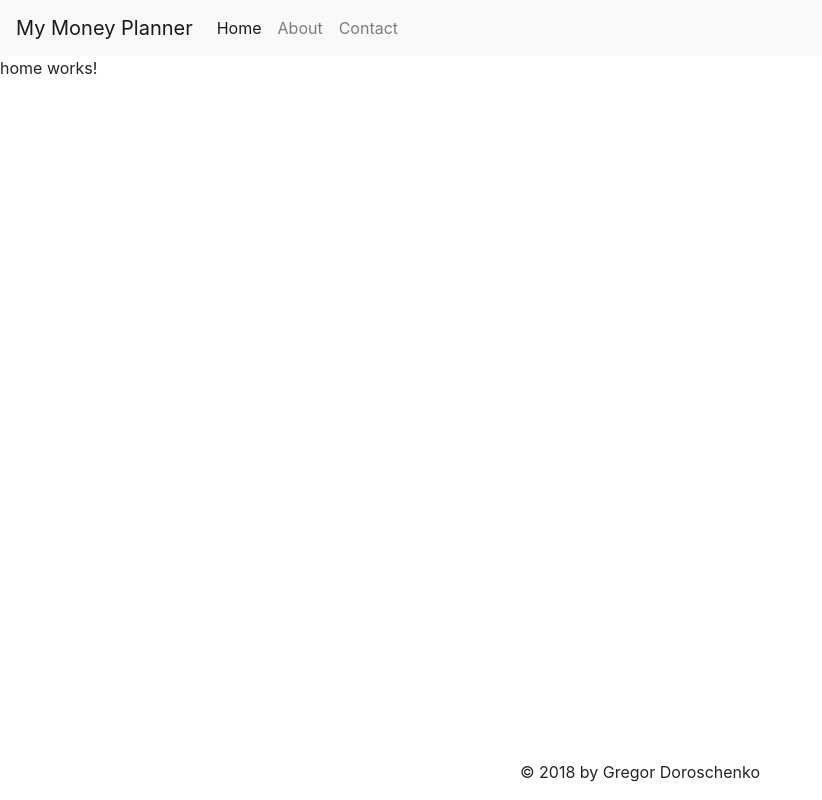
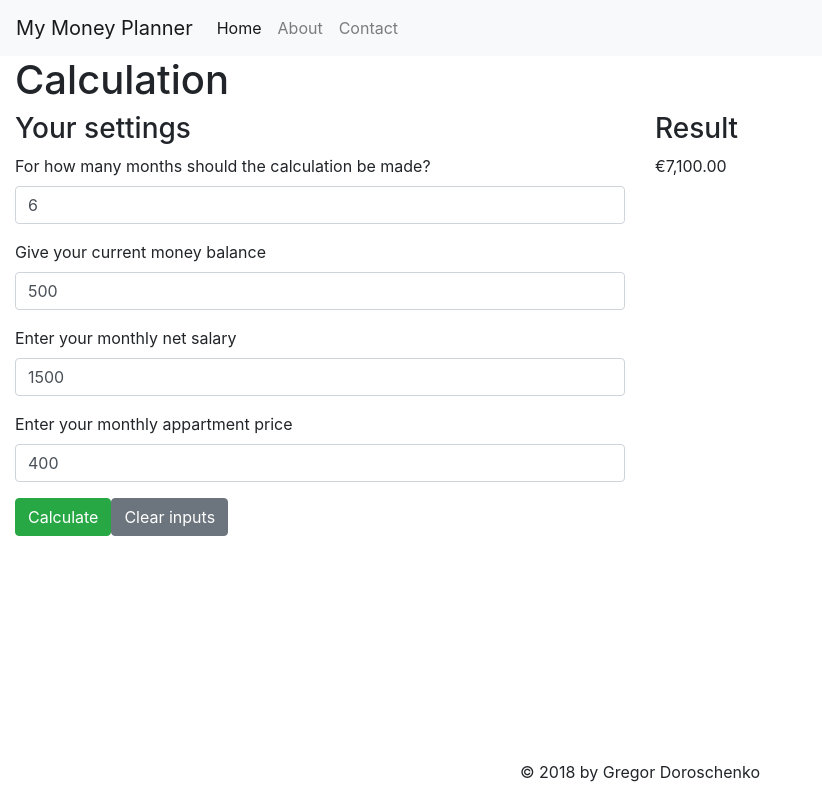
Before and after one commit to bublikxd/my-money-planner, an Angular app: page /home in a window 1280 px wide. Shown: the whole page, without its empty margins (0-822 px from the left). Built offline with nearby package versions, Linux system fonts and the light colour scheme.

Commit message:
create simple form and calculation

```diff
--- a/src/app/home/home.component.html
+++ b/src/app/home/home.component.html
@@ -1,3 +1,58 @@
-<p>
-  home works!
-</p>
+<div class="container-fluid">
+    <h1>Calculation</h1>
+    <div class="row">
+        <div class="col">
+            <h3>Your settings</h3>
+            <form>
+                <div class="form-group">
+                    <label for="calculateForMonth">For how many months should the calculation be made?</label>
+                    <input type="number"
+                           class="form-control"
+                           id="calculateForMonth"
+                           placeholder="6"
+                           step="1"
+                           min="1"
+                           name="calculateForMonth"
+                           [(ngModel)]="calculateForMonth">
+                </div>
+                <div class="form-group">
+                    <label for="currentMoney">Give your current money balance</label>
+                    <input type="number"
+                           class="form-control"
+                           id="currentMoney"
+                           placeholder="500"
+                           name="currentMoney"
+                           [(ngModel)]="currentMoney">
+                </div>
+                <div class="form-group">
+                    <label for="monthlyNetSalary">Enter your monthly net salary</label>
+                    <input type="number"
+                           class="form-control"
+                           id="monthlyNetSalary"
+                           placeholder="1500"
+                           name="monthlyNetSalary"
+                           [(ngModel)]="monthlyNetSalary">
+                </div>
+                <div class="form-group">
+                    <label for="monthlyAppartmentPrice">Enter your monthly appartment price</label>
+                    <input type="number"
+                           class="form-control"
+                           id="monthlyAppartmentPrice"
+                           placeholder="400"
+                           name="monthlyAppartmentPrice"
+                           [(ngModel)]="monthlyAppartmentPrice">
+                </div>
+                <div class="form-group">
+                    <button type="button"
+                            class="btn btn-success">Calculate</button>
+                    <button type="button"
+                            class="btn btn-secondary">Clear inputs</button>
+                </div>
+            </form>
+        </div>
+        <div class="col">
+            <h3>Result</h3>
+            <p>{{ ((calculateForMonth * monthlyNetSalary) - (calculateForMonth * monthlyAppartmentPrice)) + currentMoney | currency:'EUR':'€':'.2-2' }}</p>
+        </div>
+    </div>
+</div>
--- a/src/app/home/home.component.ts
+++ b/src/app/home/home.component.ts
@@ -7,6 +7,11 @@ import { Component, OnInit } from '@angular/core';
 })
 export class HomeComponent implements OnInit {
 
+  calculateForMonth: number = 6;
+  currentMoney: number = 500;
+  monthlyNetSalary: number = 1500;
+  monthlyAppartmentPrice: number = 400;
+
   constructor() { }
 
   ngOnInit() {
```
